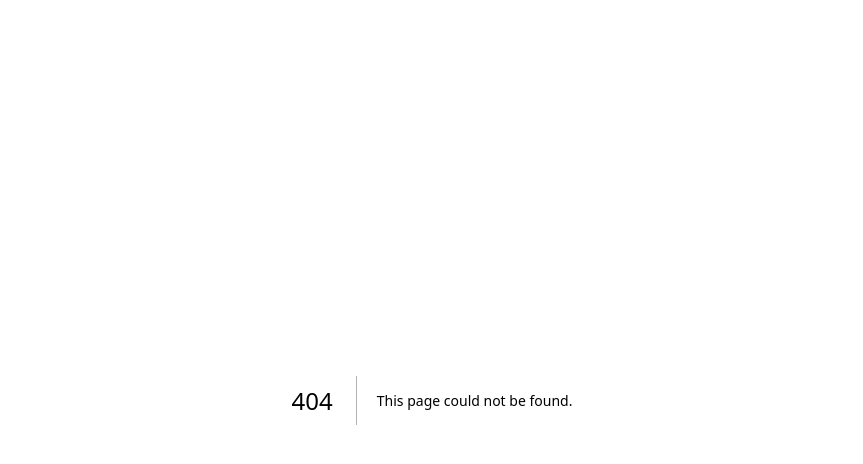
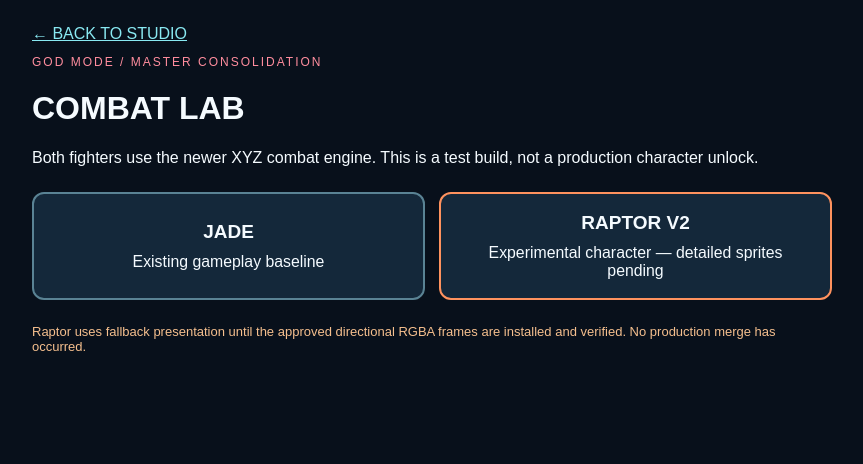
Before and after one commit to leslieadamsisrh-commits/god-mode-break-the-code2, a Next.js app: page /studio/character-lab in a window 1280 px wide. Before the commit this address had no page. Shown: the top 464 px of the page, without its empty margins (208-1071 px from the left). Built offline with nearby package versions, Linux system fonts and the light colour scheme.

Commit message:
feat: character Combat Lab on authoritative XYZ gameplay engine

```diff
--- /dev/null
+++ b/app/studio/character-lab/page.tsx
@@ -0,0 +1,28 @@
+"use client";
+import {useState} from "react";
+import Game from "../../Game";
+type Fighter="jade"|"raptor";
+export default function CombatLab(){
+ const [fighter,setFighter]=useState<Fighter|null>(null),[reset,setReset]=useState(0);
+ const button={padding:"18px 20px",background:"#14283a",border:"2px solid #5a8394",borderRadius:12,color:"#f5fbff",font:"bold 19px Arial",cursor:"pointer",touchAction:"manipulation" as const};
+ if(fighter)return <main style={{position:"fixed",inset:0,background:"#080f1a"}}>
+  <Game key={fighter+reset} character={fighter} cameraPreset="kinetic"/>
+  <div style={{position:"fixed",right:12,top:12,zIndex:2147483647,display:"flex",gap:8}}>
+   <button style={{...button,fontSize:12,padding:12}} onClick={()=>setReset(n=>n+1)}>RESET</button>
+   <button style={{...button,fontSize:12,padding:12}} onClick={()=>setFighter(null)}>CHANGE FIGHTER</button>
+  </div>
+ </main>;
+ return <main style={{minHeight:"100vh",background:"#08101b",color:"#f5fbff",fontFamily:"Arial",padding:"max(25px,env(safe-area-inset-top)) 20px"}}>
+  <div style={{maxWidth:800,margin:"auto"}}>
+   <a href="/studio" style={{color:"#89e9f2"}}>← BACK TO STUDIO</a>
+   <p style={{color:"#ff8d9e",letterSpacing:2,fontSize:12}}>GOD MODE / MASTER CONSOLIDATION</p>
+   <h1>COMBAT LAB</h1>
+   <p>Both fighters use the newer XYZ combat engine. This is a test build, not a production character unlock.</p>
+   <div style={{display:"grid",gridTemplateColumns:"repeat(auto-fit,minmax(230px,1fr))",gap:14,marginTop:25}}>
+    <button style={button} onClick={()=>setFighter("jade")}>JADE <small style={{display:"block",fontWeight:400,marginTop:10}}>Existing gameplay baseline</small></button>
+    <button style={{...button,borderColor:"#ff925e"}} onClick={()=>setFighter("raptor")}>RAPTOR V2 <small style={{display:"block",fontWeight:400,marginTop:10}}>Experimental character — detailed sprites pending</small></button>
+   </div>
+   <p style={{color:"#f5bf8e",fontSize:13,marginTop:24}}>Raptor uses fallback presentation until the approved directional RGBA frames are installed and verified. No production merge has occurred.</p>
+  </div>
+ </main>;
+}
```
